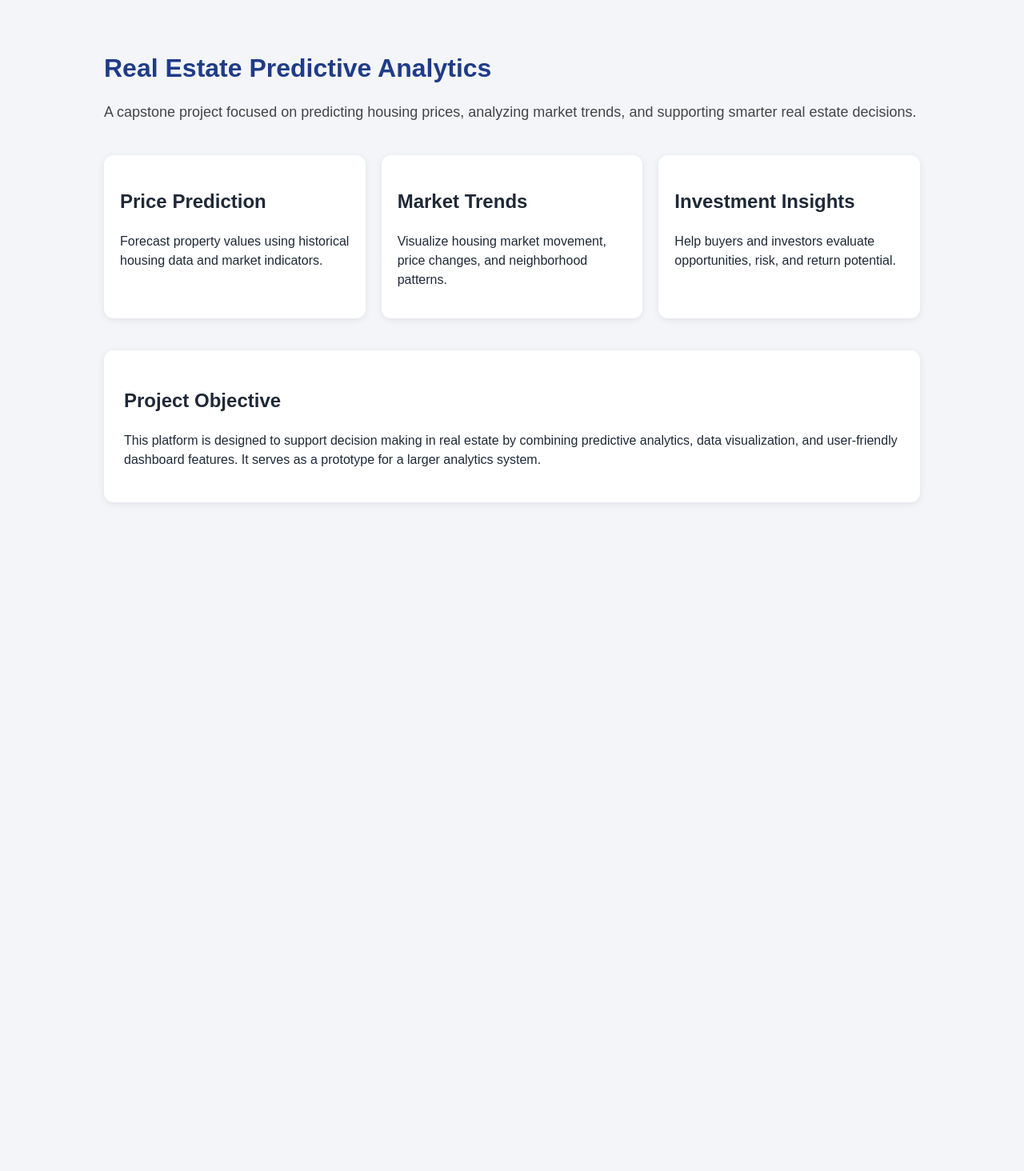
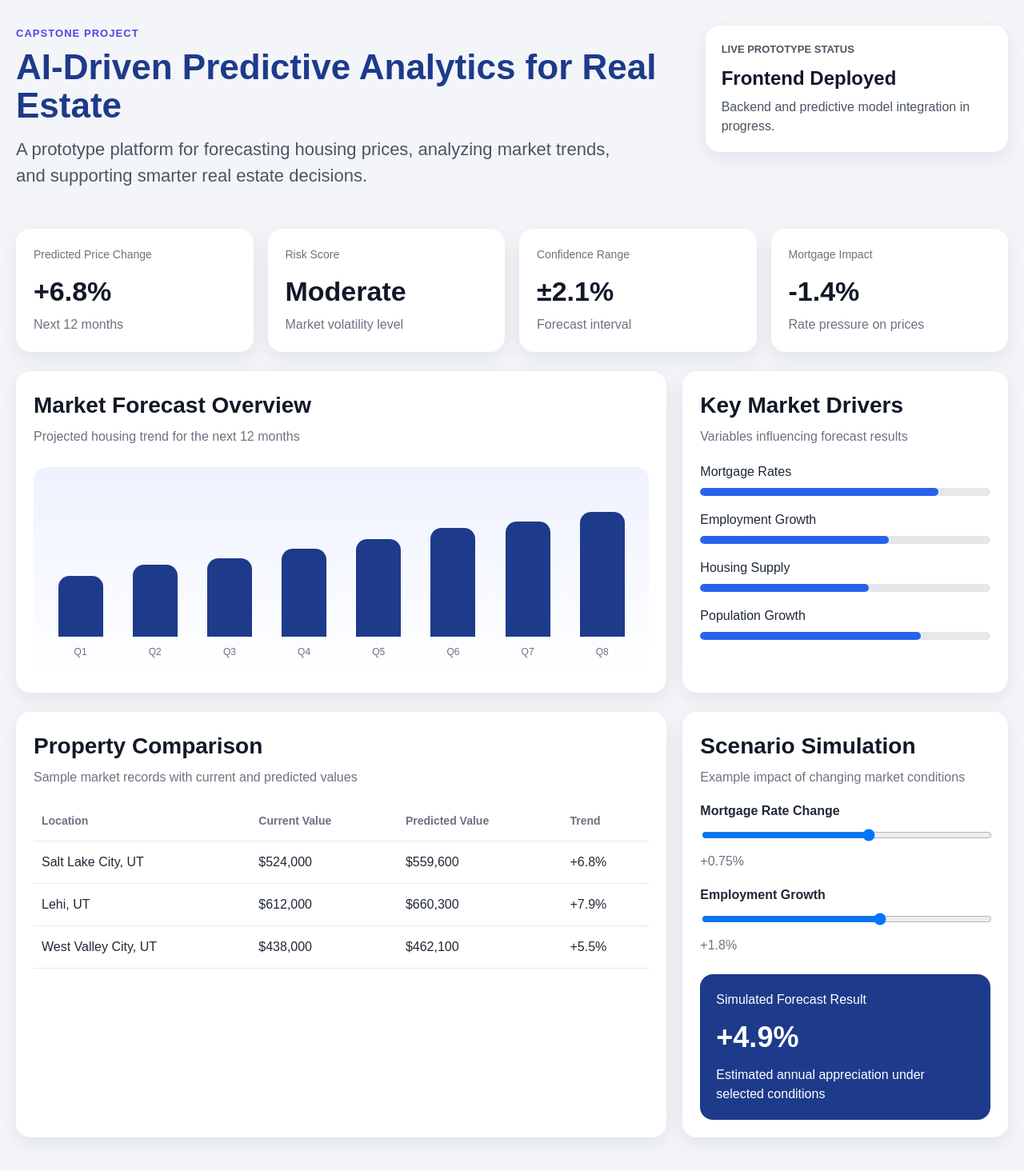
Before and after one commit to bujgeb-coder/real-estate-predictive-analytics, a React (Vite) app: page / in a window 1280 px wide. Shown: the top 1464 px of the page at 80% size. Before the commit the page ends 800 px from the top, so only its background shows below. Built offline with nearby package versions, Linux system fonts and the light colour scheme.

Commit message:
Update App.jsx

```diff
--- a/src/App.jsx
+++ b/src/App.jsx
@@ -1,39 +1,162 @@
-function App() {
+export default function App() {
+  const summaryCards = [
+    { title: "Predicted Price Change", value: "+6.8%", note: "Next 12 months" },
+    { title: "Risk Score", value: "Moderate", note: "Market volatility level" },
+    { title: "Confidence Range", value: "±2.1%", note: "Forecast interval" },
+    { title: "Mortgage Impact", value: "-1.4%", note: "Rate pressure on prices" },
+  ];
+
+  const properties = [
+    {
+      city: "Salt Lake City, UT",
+      current: "$524,000",
+      predicted: "$559,600",
+      trend: "+6.8%",
+    },
+    {
+      city: "Lehi, UT",
+      current: "$612,000",
+      predicted: "$660,300",
+      trend: "+7.9%",
+    },
+    {
+      city: "West Valley City, UT",
+      current: "$438,000",
+      predicted: "$462,100",
+      trend: "+5.5%",
+    },
+  ];
+
+  const drivers = [
+    { label: "Mortgage Rates", width: "82%" },
+    { label: "Employment Growth", width: "65%" },
+    { label: "Housing Supply", width: "58%" },
+    { label: "Population Growth", width: "76%" },
+  ];
+
   return (
-    <div style={{ padding: "40px", fontFamily: "Arial, sans-serif", maxWidth: "1100px", margin: "0 auto" }}>
-      <header style={{ marginBottom: "40px" }}>
-        <h1 style={{ color: "#1f3c88", marginBottom: "10px" }}>Real Estate Predictive Analytics</h1>
-        <p style={{ fontSize: "18px", color: "#444" }}>
-          A capstone project focused on predicting housing prices, analyzing market trends, and supporting smarter real estate decisions.
+    <div className="app-shell">
+      <div className="container">
+        <header className="hero">
+          <div>
+            <p className="eyebrow">Capstone Project</p>
+            <h1>AI-Driven Predictive Analytics for Real Estate</h1>
+            <p className="hero-text">
+              A prototype platform for forecasting housing prices, analyzing market
+              trends, and supporting smarter real estate decisions.
             </p>
+          </div>
+
+          <div className="hero-box">
+            <p className="hero-box-label">Live Prototype Status</p>
+            <h3>Frontend Deployed</h3>
+            <p>Backend and predictive model integration in progress.</p>
+          </div>
         </header>
 
-      <section style={{ display: "grid", gridTemplateColumns: "repeat(auto-fit, minmax(250px, 1fr))", gap: "20px" }}>
-        <div style={{ background: "#fff", padding: "20px", borderRadius: "12px", boxShadow: "0 2px 8px rgba(0,0,0,0.08)" }}>
-          <h2>Price Prediction</h2>
-          <p>Forecast property values using historical housing data and market indicators.</p>
+        <section className="summary-grid">
+          {summaryCards.map((card) => (
+            <div className="card" key={card.title}>
+              <p className="card-label">{card.title}</p>
+              <h2>{card.value}</h2>
+              <p className="card-note">{card.note}</p>
+            </div>
+          ))}
+        </section>
+
+        <section className="main-grid">
+          <div className="panel large-panel">
+            <div className="panel-header">
+              <div>
+                <h2>Market Forecast Overview</h2>
+                <p>Projected housing trend for the next 12 months</p>
+              </div>
             </div>
 
-        <div style={{ background: "#fff", padding: "20px", borderRadius: "12px", boxShadow: "0 2px 8px rgba(0,0,0,0.08)" }}>
-          <h2>Market Trends</h2>
-          <p>Visualize housing market movement, price changes, and neighborhood patterns.</p>
+            <div className="chart-area">
+              {[38, 45, 49, 55, 61, 68, 72, 78].map((height, index) => (
+                <div className="bar-wrap" key={index}>
+                  <div className="bar" style={{ height: `${height * 2}px` }} />
+                  <span>Q{index + 1}</span>
+                </div>
+              ))}
+            </div>
           </div>
 
-        <div style={{ background: "#fff", padding: "20px", borderRadius: "12px", boxShadow: "0 2px 8px rgba(0,0,0,0.08)" }}>
-          <h2>Investment Insights</h2>
-          <p>Help buyers and investors evaluate opportunities, risk, and return potential.</p>
+          <div className="panel">
+            <h2>Key Market Drivers</h2>
+            <p className="panel-subtitle">Variables influencing forecast results</p>
+
+            <div className="driver-list">
+              {drivers.map((driver) => (
+                <div className="driver-item" key={driver.label}>
+                  <div className="driver-top">
+                    <span>{driver.label}</span>
+                  </div>
+                  <div className="progress-track">
+                    <div className="progress-fill" style={{ width: driver.width }} />
+                  </div>
+                </div>
+              ))}
+            </div>
           </div>
         </section>
 
-      <section style={{ marginTop: "40px", background: "#fff", padding: "25px", borderRadius: "12px", boxShadow: "0 2px 8px rgba(0,0,0,0.08)" }}>
-        <h2>Project Objective</h2>
-        <p>
-          This platform is designed to support decision making in real estate by combining predictive analytics,
-          data visualization, and user-friendly dashboard features. It serves as a prototype for a larger analytics system.
+        <section className="bottom-grid">
+          <div className="panel table-panel">
+            <h2>Property Comparison</h2>
+            <p className="panel-subtitle">
+              Sample market records with current and predicted values
             </p>
+
+            <table>
+              <thead>
+                <tr>
+                  <th>Location</th>
+                  <th>Current Value</th>
+                  <th>Predicted Value</th>
+                  <th>Trend</th>
+                </tr>
+              </thead>
+              <tbody>
+                {properties.map((property) => (
+                  <tr key={property.city}>
+                    <td>{property.city}</td>
+                    <td>{property.current}</td>
+                    <td>{property.predicted}</td>
+                    <td>{property.trend}</td>
+                  </tr>
+                ))}
+              </tbody>
+            </table>
+          </div>
+
+          <div className="panel">
+            <h2>Scenario Simulation</h2>
+            <p className="panel-subtitle">
+              Example impact of changing market conditions
+            </p>
+
+            <div className="scenario-group">
+              <label>Mortgage Rate Change</label>
+              <input type="range" min="0" max="100" defaultValue="58" />
+              <span>+0.75%</span>
+            </div>
+
+            <div className="scenario-group">
+              <label>Employment Growth</label>
+              <input type="range" min="0" max="100" defaultValue="62" />
+              <span>+1.8%</span>
+            </div>
+
+            <div className="scenario-result">
+              <p>Simulated Forecast Result</p>
+              <h2>+4.9%</h2>
+              <span>Estimated annual appreciation under selected conditions</span>
+            </div>
+          </div>
         </section>
+      </div>
     </div>
   );
 }
-
-export default App;
```
Lines whose indentation alone changed are shown as unchanged.
